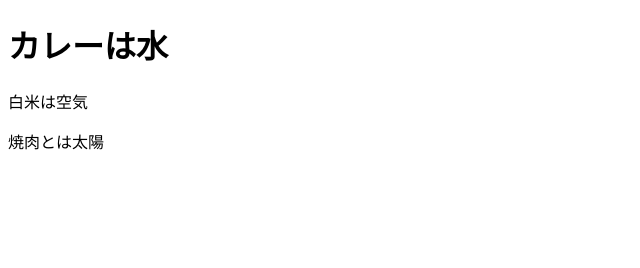
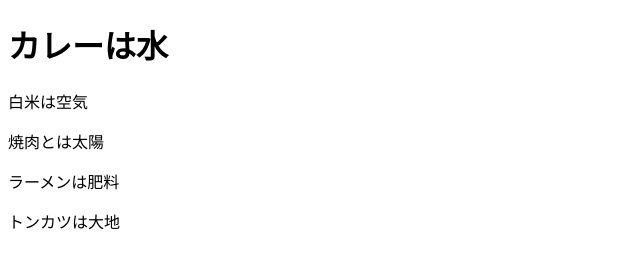
Before and after one commit to HNZgraph/gitsample, a plain HTML site: page index.html in a window 1280 px wide. Shown: the whole page, without its empty margins (0-640 px from the left). Drawn offline with Linux system fonts and the light colour scheme.

Commit message:
add_ramen.tonkatu

```diff
--- a/index.html
+++ b/index.html
@@ -1,5 +1,5 @@
 <!DOCTYPE html>
-<html lang="en">
+<html lang="jp">
 <head>
     <meta charset="UTF-8">
     <meta name="viewport" content="width=device-width, initial-scale=1.0">
@@ -10,7 +10,8 @@
     <h1>カレーは水</h1>
     <p>白米は空気</p>
     <p>焼肉とは太陽</p>
-    <p></p>
+    <p>ラーメンは肥料</p>
+    <p>トンカツは大地</p>
 
 </body>
 </html>
```
